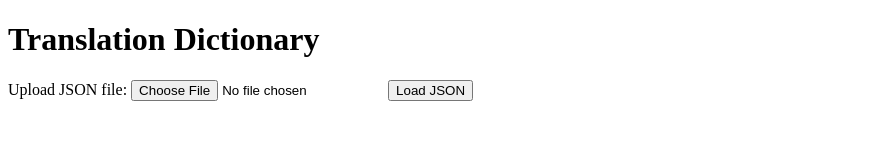
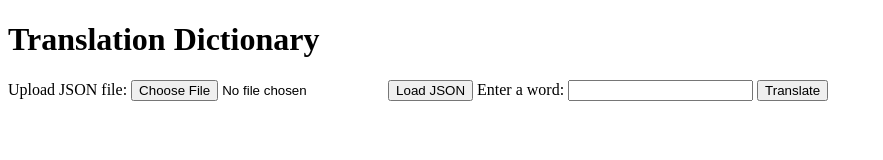
Before and after one commit to MoIraqi/comp1004translationproject, a plain HTML site: page index.html in a window 1280 px wide. Shown: the whole page, without its empty margins (0-883 px from the left). Drawn offline with Linux system fonts and the light colour scheme.

Commit message:
Update index.html

```diff
--- a/index.html
+++ b/index.html
@@ -14,6 +14,12 @@
         <label for="json-input">Upload JSON file:</label>
         <input type="file" id="json-input">
         <button onclick="handleFile()">Load JSON</button>
+
+        <label for="word-input">Enter a word:</label>
+        <input type="text" id="word-input">
+        <button onclick="translateWord()">Translate</button>
+
+        <p id="translation-output"></p>
     </div>
 
       <script src="script.js"></script>
```
